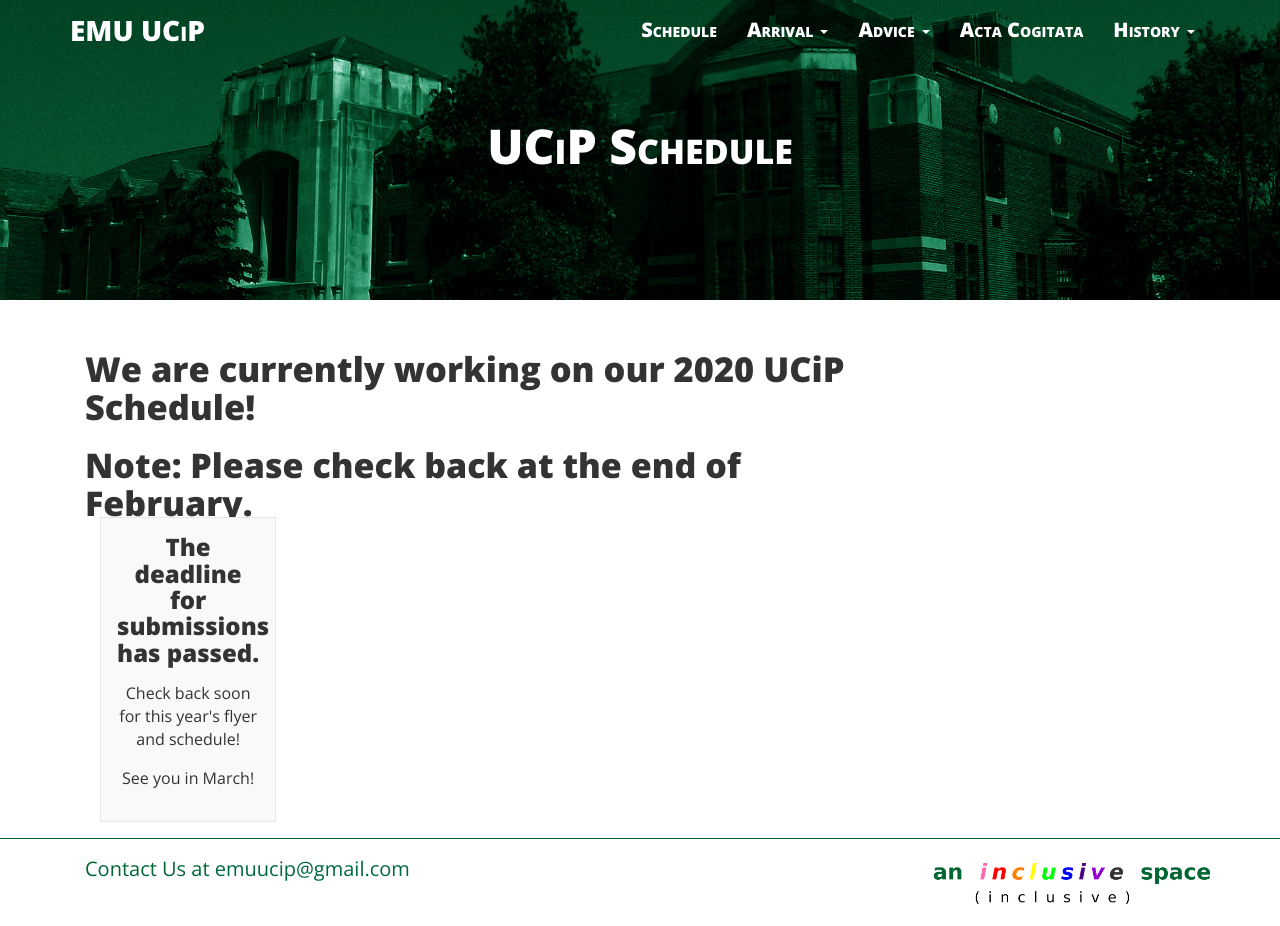
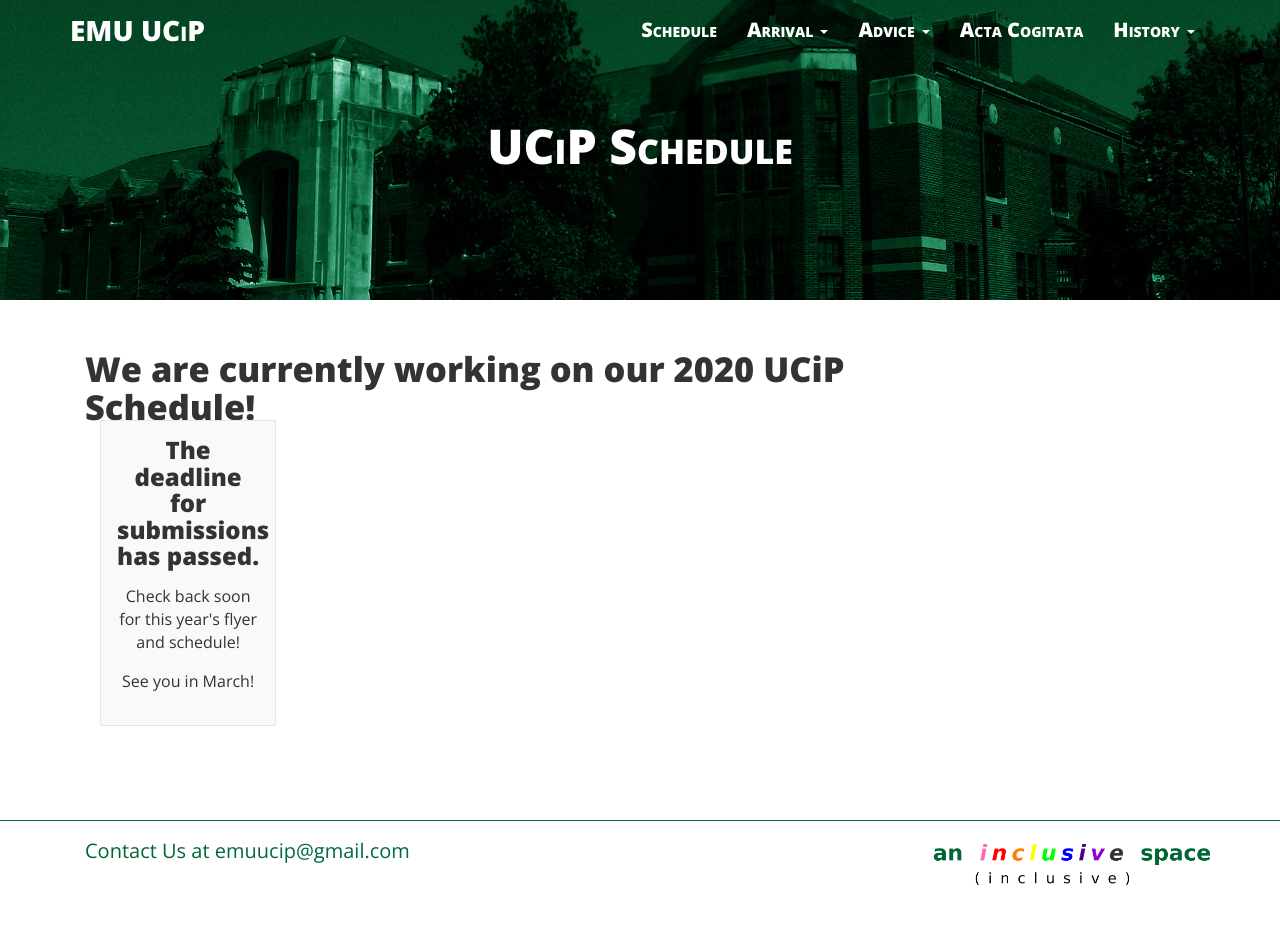
Before and after one commit to ucip/ucip.github.io, a Jekyll site: the page built from schedule.md, in a window 1280 px wide. Built offline with Jekyll 4.4.1, drawn with Linux system fonts in a browser that asks for light colours; nearby versions of some CDN libraries.

Commit message:
Update schedule.md

```diff
--- a/schedule.md
+++ b/schedule.md
@@ -8,7 +8,6 @@ permalink: /schedule/
 <div class="container">
   <div class="col-sm-9 col-xs-12">
     <h3 class="home-h3">We are currently working on our 2020 UCiP Schedule!</h3>
-    <p><h2><b>Note:</b> Please check back at the end of February.                                                                                                                                                                                                                                                                                                                                                               </h2></p>
     <div>
       <!-- <h4 class="schedule-header">Friday, March 8th, 2019</h4>
       <ul class="schedule-list">
```
